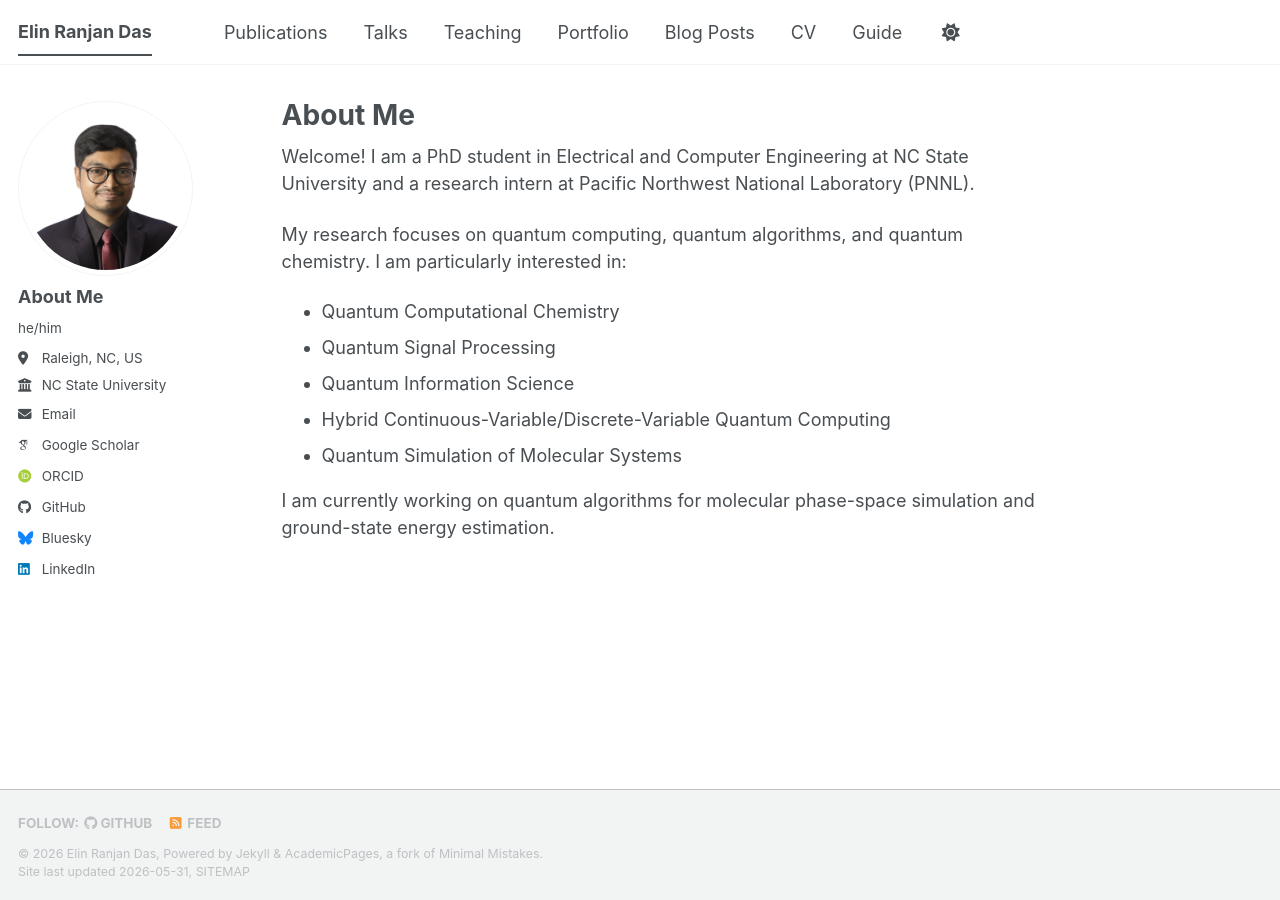
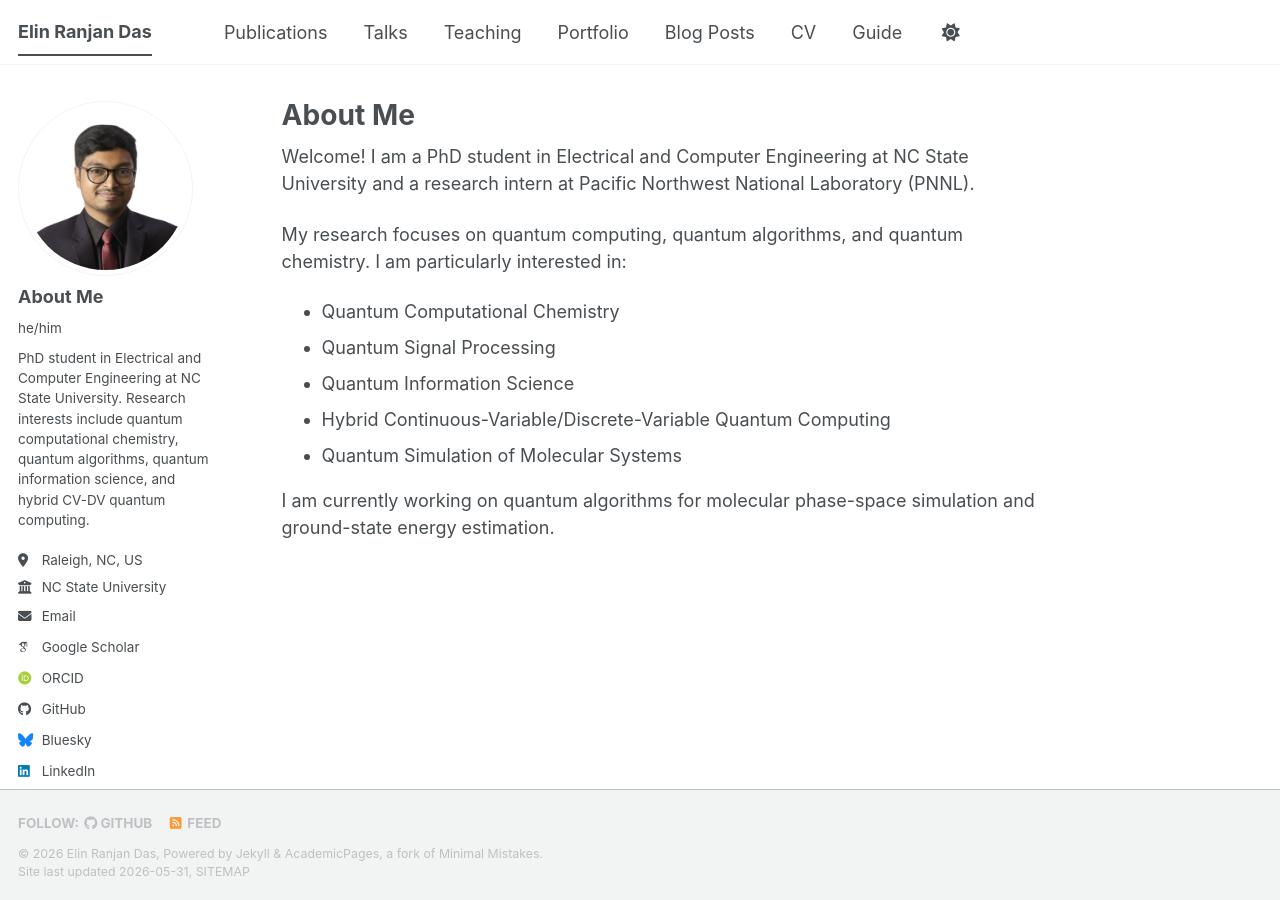
Before and after one commit to ElinRanjan/ElinRanjan.github.io, a Jekyll site: the page built from _pages/about.md, in a window 1280 px wide. Built offline with Jekyll 4.4.1, drawn with Linux system fonts in a browser that asks for light colours; some web fonts are replaced; a script bundle is joined from its source files by our own code; library files that are not in the unit come from our copies.

Commit message:
Add bio information to configuration

```diff
--- a/_config.yml
+++ b/_config.yml
@@ -26,6 +26,7 @@ author:
   avatar           : "Headshot.png"
   name             : "About Me"
   pronouns         : "he/him"
+  bio              : "PhD student in Electrical and Computer Engineering at NC State University. Research interests include quantum computational chemistry, quantum algorithms, quantum information science, and hybrid CV-DV quantum computing."
   location         : "Raleigh, NC, US"
   employer         : "NC State University"
   uri              : # URL
```
